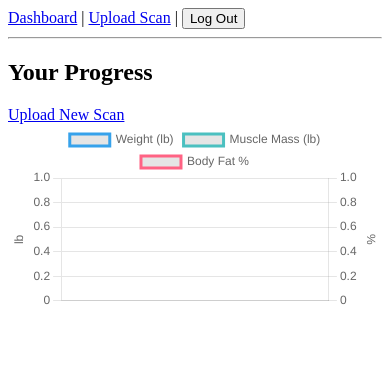
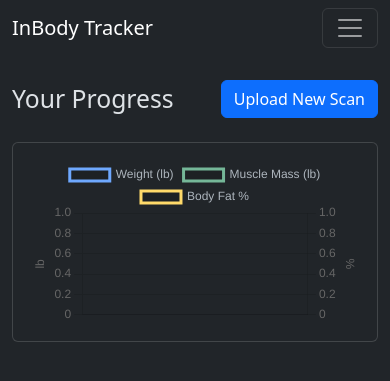
Before and after one commit to LandonGeorge/inbody-tracker, a Django app: page /scans/dashboard/ in a window 390 px wide. Shown: the top 381 px of the page. Run offline with Django 5.2, Linux system fonts and the light colour scheme; the visitor is signed in with stand-in values (Sample User, id 1); data that the repository does not hold is empty; parts of the project's set-up code (start-up, migrations or seed data) failed here and were passed over.

Commit message:
Restyle app with Bootstrap 5 and a dark theme
Replaces the bare HTML with Bootstrap-styled templates (navbar, cards,
forms) to make the app presentable, using Bootstrap 5.3's dark theme and
a bootstrap-tuned Chart.js palette on the dashboard for contrast and
legibility against the dark background.

Co-Authored-By: Claude Sonnet 5 <noreply@anthropic.com>

```diff
--- a/scans/templates/base.html
+++ b/scans/templates/base.html
@@ -1,22 +1,39 @@
 <!DOCTYPE html>
-<html>
+<html lang="en" data-bs-theme="dark">
 <head>
+    <meta charset="utf-8">
+    <meta name="viewport" content="width=device-width, initial-scale=1">
     <title>InBody Tracker</title>
+    <link href="https://cdn.jsdelivr.net/npm/bootstrap@5.3.3/dist/css/bootstrap.min.css" rel="stylesheet">
 </head>
 <body>
     {% if user.is_authenticated %}
-        <nav>
-            <a href="{% url 'dashboard' %}">Dashboard</a> |
-            <a href="{% url 'upload_scan' %}">Upload Scan</a> |
-            <form method="post" action="{% url 'logout' %}" style="display: inline;">
-                {% csrf_token %}
-                <button type="submit">Log Out</button>
-            </form>
+        <nav class="navbar navbar-expand-lg navbar-dark bg-dark mb-4">
+            <div class="container">
+                <a class="navbar-brand" href="{% url 'dashboard' %}">InBody Tracker</a>
+                <button class="navbar-toggler" type="button" data-bs-toggle="collapse" data-bs-target="#navbarNav">
+                    <span class="navbar-toggler-icon"></span>
+                </button>
+                <div class="collapse navbar-collapse" id="navbarNav">
+                    <ul class="navbar-nav me-auto">
+                        <li class="nav-item"><a class="nav-link" href="{% url 'dashboard' %}">Dashboard</a></li>
+                        <li class="nav-item"><a class="nav-link" href="{% url 'scan_list' %}">Your Scans</a></li>
+                        <li class="nav-item"><a class="nav-link" href="{% url 'upload_scan' %}">Upload Scan</a></li>
+                    </ul>
+                    <form method="post" action="{% url 'logout' %}" class="d-flex">
+                        {% csrf_token %}
+                        <button type="submit" class="btn btn-outline-light">Log Out</button>
+                    </form>
+                </div>
+            </div>
         </nav>
-        <hr>
     {% endif %}
 
-    {% block content %}
-    {% endblock %}
+    <div class="container">
+        {% block content %}
+        {% endblock %}
+    </div>
+
+    <script src="https://cdn.jsdelivr.net/npm/bootstrap@5.3.3/dist/js/bootstrap.bundle.min.js"></script>
 </body>
 </html>
--- a/scans/templates/scans/dashboard.html
+++ b/scans/templates/scans/dashboard.html
@@ -1,9 +1,44 @@
 {% extends "base.html" %}
 {% block content %}
-    <h2>Your Progress</h2>
-    <a href="{% url 'upload_scan' %}">Upload New Scan</a>
+<div class="d-flex justify-content-between align-items-center mb-4">
+    <h2 class="mb-0">Your Progress</h2>
+    <a href="{% url 'upload_scan' %}" class="btn btn-primary">Upload New Scan</a>
+</div>
 
-    <canvas id="progressChart" style="max-width: 900px;"></canvas>
+{% if latest %}
+<div class="row g-3 mb-4">
+    <div class="col-6 col-md-4">
+        <div class="card text-center">
+            <div class="card-body">
+                <div class="text-muted small">Weight</div>
+                <div class="fs-4">{{ latest.weight_lb|default:"—" }} lb</div>
+            </div>
+        </div>
+    </div>
+    <div class="col-6 col-md-4">
+        <div class="card text-center">
+            <div class="card-body">
+                <div class="text-muted small">Muscle Mass</div>
+                <div class="fs-4">{{ latest.skeletal_muscle_mass_lb|default:"—" }} lb</div>
+            </div>
+        </div>
+    </div>
+    <div class="col-6 col-md-4">
+        <div class="card text-center">
+            <div class="card-body">
+                <div class="text-muted small">Body Fat</div>
+                <div class="fs-4">{{ latest.percent_body_fat|default:"—" }}%</div>
+            </div>
+        </div>
+    </div>
+</div>
+{% endif %}
+
+<div class="card">
+    <div class="card-body">
+        <canvas id="progressChart"></canvas>
+    </div>
+</div>
 
 <script src="https://cdn.jsdelivr.net/npm/chart.js"></script>
 <script>
@@ -17,24 +52,25 @@
                 {
                     label: 'Weight (lb)',
                     data: chartData.weight,
-                        borderColor: 'rgb(54, 162, 235)',
+                    borderColor: '#6ea8fe',
                     yAxisID: 'y',
                 },
                 {
                     label: 'Muscle Mass (lb)',
                     data: chartData.muscle_mass,
-                        borderColor: 'rgb(75, 192, 192)',
+                    borderColor: '#75b798',
                     yAxisID: 'y',
                 },
                 {
                     label: 'Body Fat %',
                     data: chartData.body_fat_pct,
-                        borderColor: 'rgb(255, 99, 132)',
+                    borderColor: '#ffda6a',
                     yAxisID: 'y1',
                 },
             ]
         },
         options: {
+            color: '#adb5bd',
             scales: {
                 y: { type: 'linear', position: 'left', title: { display: true, text: 'lb' } },
                 y1: { type: 'linear', position: 'right', title: { display: true, text: '%' }, grid: { drawOnChartArea: false } },
--- a/scans/views.py
+++ b/scans/views.py
@@ -63,7 +63,9 @@ def dashboard(request):
     }
 
     return render(
-        request, "scans/dashboard.html", {"chart_data_json": json.dumps(chart_data)}
+        request,
+        "scans/dashboard.html",
+        {"chart_data_json": json.dumps(chart_data), "latest": results.last()},
     )
 
 
```
Also changed, not shown: accounts/templates/accounts/login.html (+15 -7 lines), accounts/templates/accounts/signup.html (+15 -7 lines), scans/templates/includes/bootstrap_form.html (added, +18 -0 lines), scans/templates/scans/confirm_delete.html (+11 -7 lines), scans/templates/scans/edit_result.html (+15 -7 lines), scans/templates/scans/list.html (+28 -13 lines), scans/templates/scans/upload.html (+10 -6 lines), scans/templatetags/form_extras.py (added, +12 -0 lines), scans/templatetags/__init__.py (added). Lines whose indentation alone changed are shown as unchanged.
